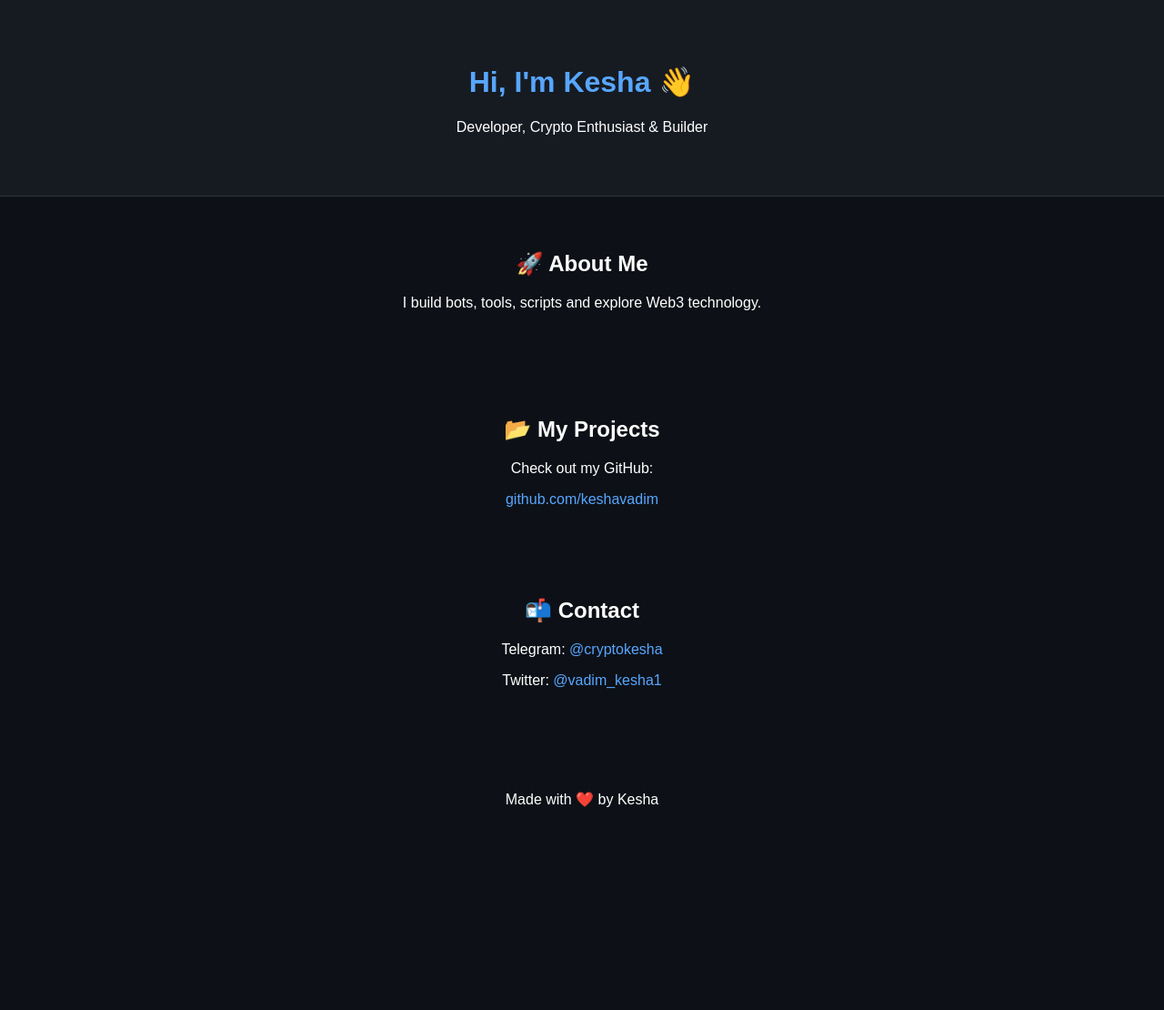
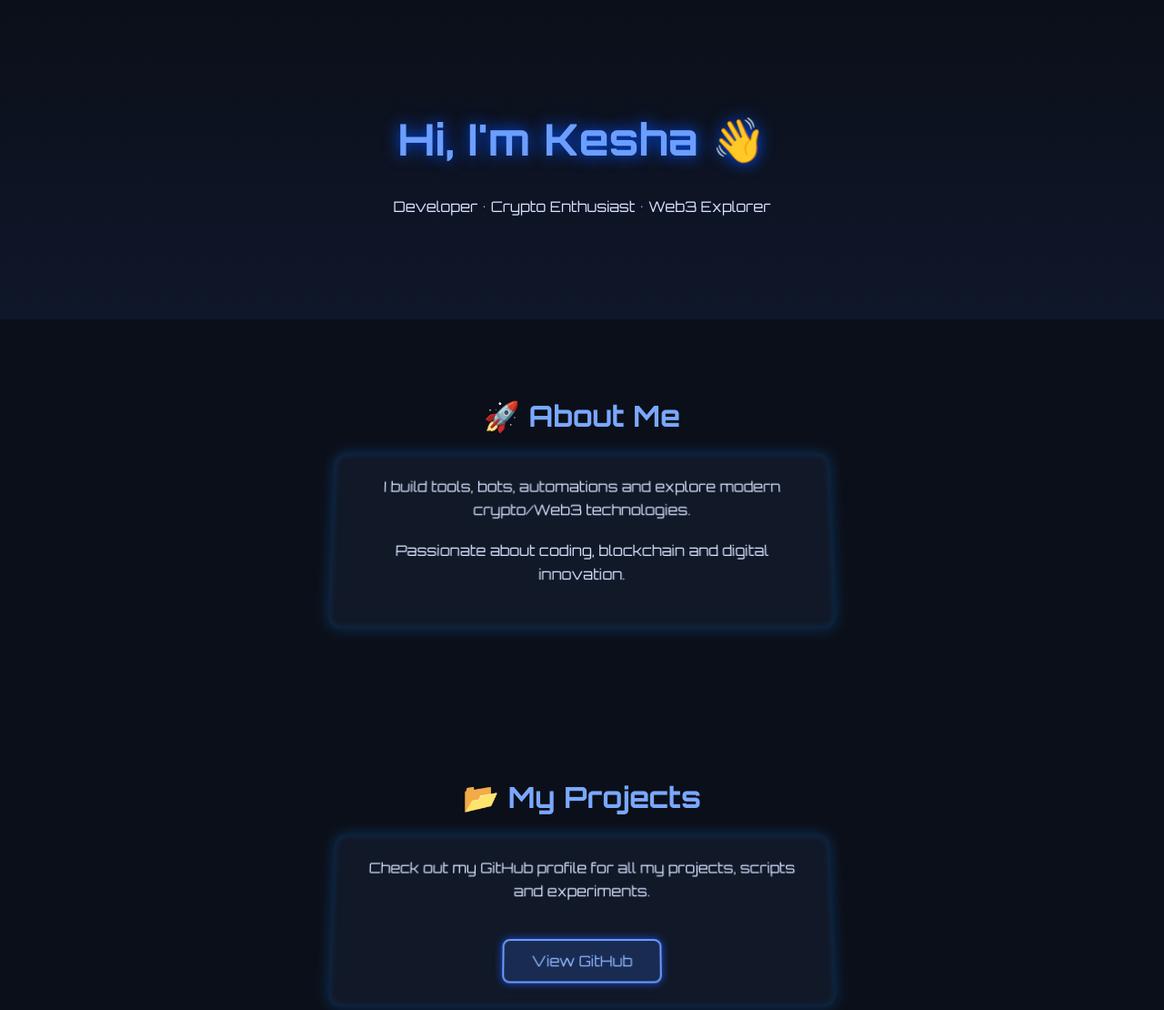
Before and after one commit to keshavadim/portfolio, a plain HTML site: page index.html in a window 1280 px wide. Shown: the top 1110 px of the page at 91% size. Before the commit the page ends 944 px from the top, so only its background shows below. Drawn offline with Linux system fonts and the light colour scheme.

Commit message:
Update index.html

```diff
--- a/index.html
+++ b/index.html
@@ -4,61 +4,147 @@
 <meta charset="UTF-8">
 <meta name="viewport" content="width=device-width, initial-scale=1.0">
 <title>Kesha Portfolio</title>
+
 <style>
+  @import url('https://fonts.googleapis.com/css2?family=Orbitron:wght@400;700&display=swap');
+
   body {
-      font-family: Arial, sans-serif;
-      background: #0d1117;
-      color: white;
     margin: 0;
-      padding: 0;
+    font-family: 'Orbitron', sans-serif;
+    background: #0b0f19;
+    color: #d6e1ff;
+    overflow-x: hidden;
+  }
+
+  /* Неонове світіння */
+  .neon {
+    color: #6c9eff;
+    text-shadow:
+      0 0 5px #6c9eff,
+      0 0 10px #6c9eff,
+      0 0 20px #176aff,
+      0 0 40px #176aff;
+  }
+
+  header {
+    text-align: center;
+    padding: 90px 20px;
+    background: linear-gradient(180deg, #0b0f19 0%, #0f172a 100%);
+  }
+
+  header h1 {
+    font-size: 48px;
+    animation: glow 2s ease-in-out infinite alternate;
+  }
+
+  @keyframes glow {
+    from { text-shadow: 0 0 10px #0051ff; }
+    to   { text-shadow: 0 0 25px #0051ff; }
+  }
+
+  section {
+    padding: 60px 20px;
     text-align: center;
   }
-    header {
-      padding: 50px 20px;
-      background: #161b22;
-      border-bottom: 1px solid #30363d;
+
+  h2 {
+    color: #7aa8ff;
+    margin-bottom: 20px;
+    font-size: 32px;
   }
-    h1 {
-      color: #58a6ff;
+
+  p {
+    max-width: 700px;
+    margin: 0 auto 20px;
+    line-height: 1.6;
   }
-    .section {
-      padding: 40px 20px;
+
+  /* Кнопки */
+  .btn {
+    display: inline-block;
+    padding: 12px 30px;
+    margin-top: 20px;
+    background: #1a2b52;
+    color: #8db7ff;
+    border: 2px solid #6a9bfd;
+    border-radius: 8px;
+    text-decoration: none;
+    transition: 0.3s;
+    box-shadow: 0 0 10px #1d4ed8;
   }
-    a {
-      color: #58a6ff;
-      text-decoration: none;
+
+  .btn:hover {
+    background: #0e1a33;
+    box-shadow: 0 0 20px #3b82f6;
+    transform: scale(1.05);
   }
-    a:hover {
-      text-decoration: underline;
+
+  /* 3D блок */
+  .card {
+    background: #111827;
+    padding: 25px;
+    margin: 20px auto;
+    width: 80%;
+    max-width: 500px;
+    border-radius: 12px;
+    box-shadow:
+      0 0 15px rgba(0, 140, 255, 0.3),
+      inset 0 0 10px rgba(0, 140, 255, 0.2);
+    transform: perspective(600px) rotateX(5deg);
+    transition: 0.3s;
   }
+
+  .card:hover {
+    transform: perspective(600px) rotateX(0deg) scale(1.02);
+    box-shadow:
+      0 0 25px rgba(0, 140, 255, 0.5),
+      inset 0 0 20px rgba(0, 140, 255, 0.3);
+  }
+
+  footer {
+    text-align: center;
+    padding: 30px;
+    color: #5876a3;
+    margin-top: 40px;
+    font-size: 14px;
+  }
+
 </style>
 </head>
+
 <body>
 
 <header>
-  <h1>Hi, I'm Kesha 👋</h1>
-  <p>Developer, Crypto Enthusiast & Builder</p>
+  <h1 class="neon">Hi, I'm Kesha 👋</h1>
+  <p>Developer • Crypto Enthusiast • Web3 Explorer</p>
 </header>
 
-<div class="section">
+<section>
   <h2>🚀 About Me</h2>
-  <p>I build bots, tools, scripts and explore Web3 technology.</p>
+  <div class="card">
+    <p>I build tools, bots, automations and explore modern crypto/Web3 technologies.</p>
+    <p>Passionate about coding, blockchain and digital innovation.</p>
   </div>
+</section>
 
-<div class="section">
+<section>
   <h2>📂 My Projects</h2>
-  <p>Check out my GitHub:</p>
-  <a href="https://github.com/keshavadim" target="_blank">github.com/keshavadim</a>
+  <div class="card">
+    <p>Check out my GitHub profile for all my projects, scripts and experiments.</p>
+    <a class="btn" href="https://github.com/keshavadim" target="_blank">View GitHub</a>
   </div>
+</section>
 
-<div class="section">
+<section>
   <h2>📬 Contact</h2>
-  <p>Telegram: <a href="https://t.me/cryptokesha" target="_blank">@cryptokesha</a></p>
-  <p>Twitter: <a href="https://twitter.com/vadim_kesha1" target="_blank">@vadim_kesha1</a></p>
+  <div class="card">
+    <p>Telegram: <a class="neon" href="https://t.me/cryptokesha" target="_blank">@cryptokesha</a></p>
+    <p>Twitter: <a class="neon" href="https://twitter.com/vadim_kesha1" target="_blank">@vadim_kesha1</a></p>
   </div>
+</section>
 
-<footer class="section">
-  <p>Made with ❤️ by Kesha</p>
+<footer>
+  Made with ❤️ & ⚡ by Kesha
 </footer>
 
 </body>
```
Lines whose indentation alone changed are shown as unchanged.
